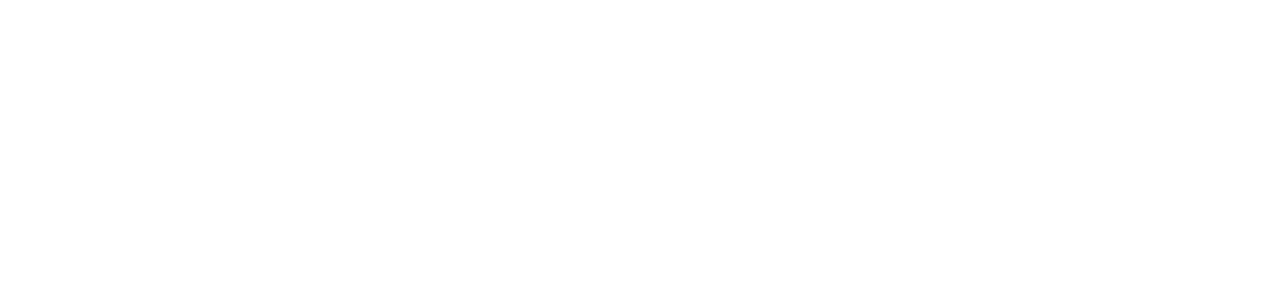
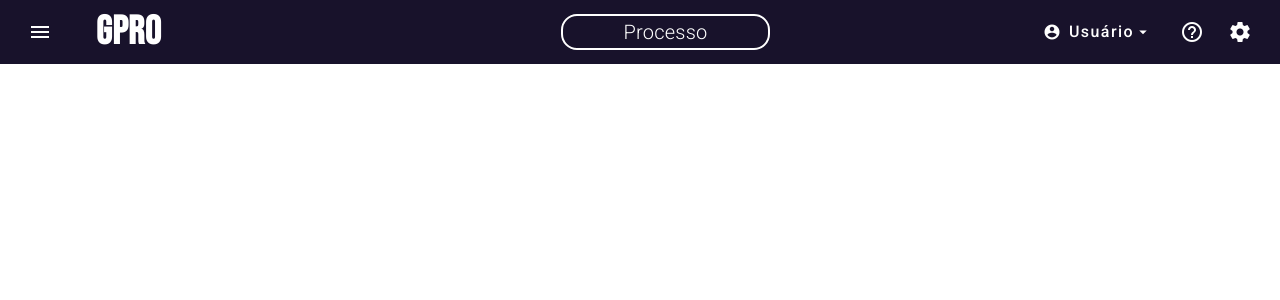
Before and after one commit to fabuniprojecaotag/npj-frontend, an Angular app: page /processos in a window 1280 px wide. Before the commit this address led to /. Shown: the top 300 px of the page. Built offline with nearby package versions, Linux system fonts and the light colour scheme; no server answers; sample sign-in values are in the browser's storage; grey boxes are pictures that could not be loaded.

Commit message:
Criação do componente de processo

```diff
--- a/src/app/app-routing.module.ts
+++ b/src/app/app-routing.module.ts
@@ -13,6 +13,7 @@
 import { AssistidosShortcutsComponent } from './pages/assistidos/assistidos-shortcuts/assistidos-shortcuts.component';
 import { AtendimentosComponent } from './pages/atendimentos/atendimentos.component';
 import { NovoAtendimentoComponent } from './pages/atendimentos/novo-atendimento/novo-atendimento.component';
+import { ProcessosComponent } from './pages/processos/processos.component';
 
 const routes: Routes = [
   {
@@ -79,6 +80,11 @@
     component: AtendimentosComponent,
     canActivate: [authGuard],
   },
+  {
+    path: 'processos',
+    component: ProcessosComponent,
+    canActivate: [authGuard],
+  }
 ];
 
 @NgModule({
--- a/src/app/app.module.ts
+++ b/src/app/app.module.ts
@@ -52,6 +52,7 @@
 import { NavItemComponent } from './shared/nav-menu/nav-item/nav-item.component';
 import { AtendimentosComponent } from './pages/atendimentos/atendimentos.component';
 import { NovoAtendimentoComponent } from './pages/atendimentos/novo-atendimento/novo-atendimento.component';
+import { ProcessosComponent } from './pages/processos/processos.component';
 
 @NgModule({
   declarations: [
@@ -80,6 +81,7 @@
     NovoAtendimentoComponent,
     NavItemComponent,
     AtendimentosComponent,
+    ProcessosComponent,
   ],
   imports: [
     BrowserModule,
--- /dev/null
+++ b/src/app/pages/processos/processos.component.html
@@ -0,0 +1 @@
+<app-header [subtitulo]="tituloPagina"></app-header>
--- /dev/null
+++ b/src/app/pages/processos/processos.component.ts
@@ -0,0 +1,10 @@
+import { Component } from '@angular/core';
+
+@Component({
+  selector: 'app-processos',
+  templateUrl: './processos.component.html',
+  styleUrls: ['./processos.component.scss']
+})
+export class ProcessosComponent {
+  tituloPagina = 'Processo';
+}
```
Also changed, not shown: src/app/pages/processos/processos.component.scss (added), 1 other file (tests, documents, lock files or other folders).
